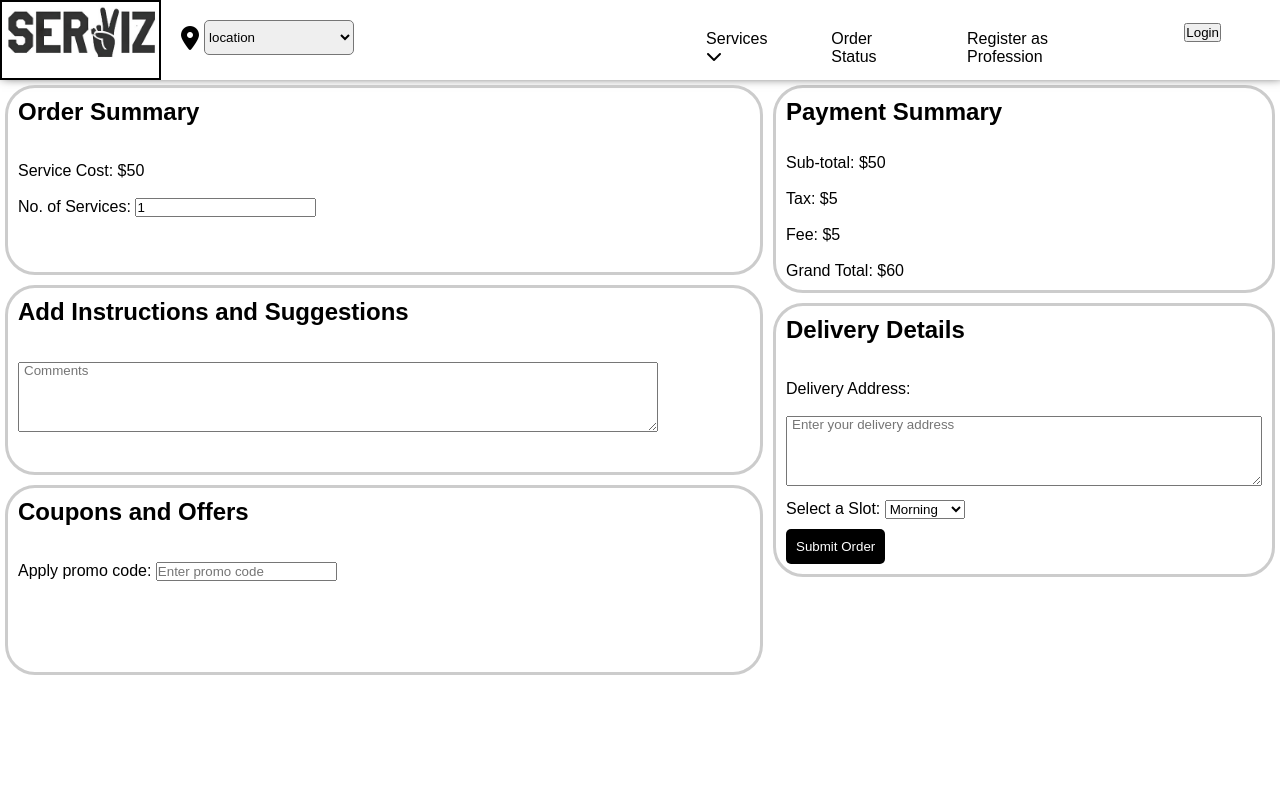
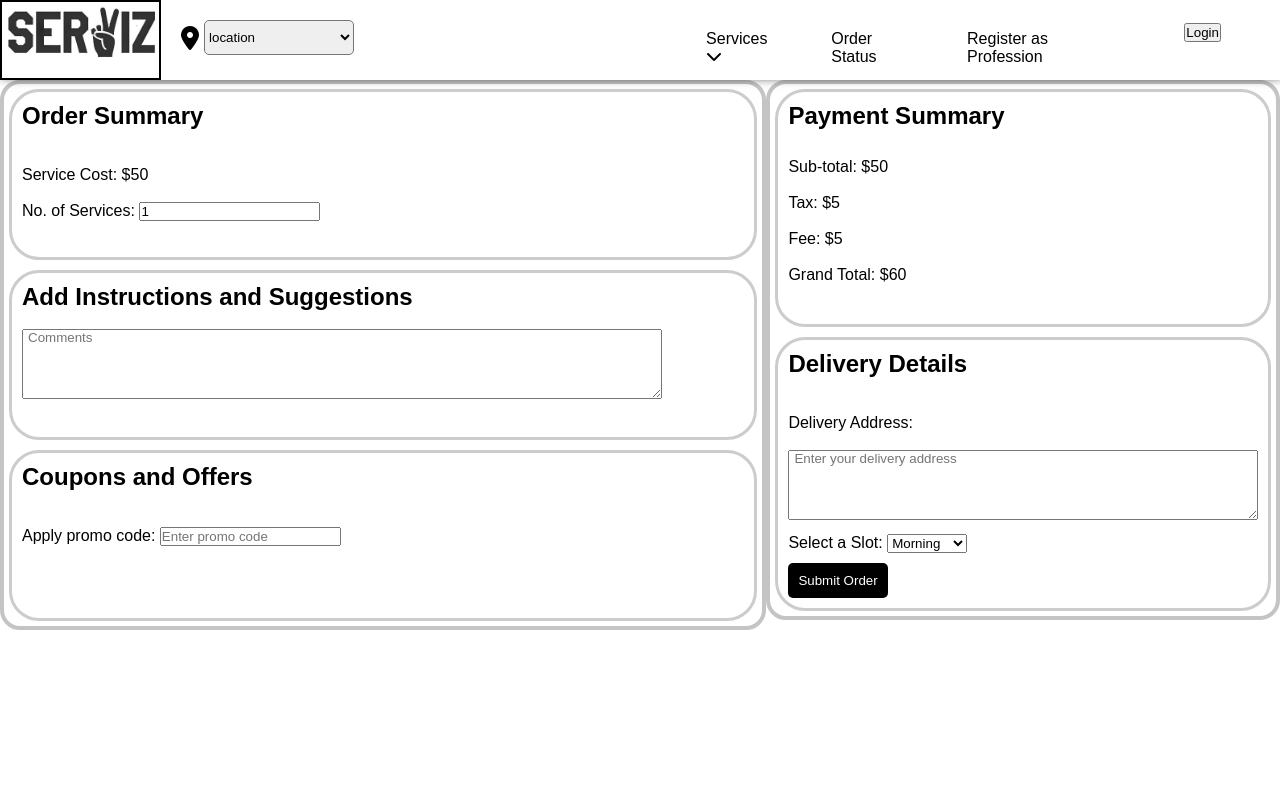
Before and after one commit to mahitha72/service, a plain HTML site: page urban-company/cart-status.html in a window 1280 px wide. Shown: the top 800 px of the page. Drawn offline with nearby package versions, Linux system fonts and the light colour scheme.

Commit message:
vamsi 1542

```diff
--- a/urban-company/style.css
+++ b/urban-company/style.css
@@ -383,14 +383,14 @@ font-weight: 600;
 #left-container {
   flex: 3;
   display: flex;
+  border: 3px solid rgb(198, 195, 195);
   flex-direction: column;
-  border-radius: 10px;
-  box-shadow: #919391;
+  border-radius: 20px;
   border-width: 4px;
-  height: 600px;
+  height: 550px;
 }
 
-#left-section1, #left-section2, #left-section3 {
+#left-section1 {
   flex: 1;
   border: 1px solid #ccc;
   margin: 5px;
@@ -398,8 +398,29 @@ font-weight: 600;
   position: relative;
   border-radius: 30px;
   border-width: 3px;
-  height: auto;
+  height: 200;
 }
+#left-section2 {
+  flex: 1;
+  border: 1px solid #ccc;
+  margin: 5px;
+  padding: 10px;
+  position: relative;
+  border-radius: 30px;
+  border-width: 3px;
+  height: 200;
+}
+#left-section3 {
+  flex: 1;
+  border: 1px solid #ccc;
+  margin: 5px;
+  padding: 10px;
+  position: relative;
+  border-radius: 30px;
+  border-width: 3px;
+  height: 200;
+}
+
 #comments {
 height: 70px;
 width: 50vw;
@@ -408,11 +429,12 @@ padding: 0 5px;
 #right-container {
   flex: 2;
   display: flex;
+  border: 3px solid rgb(198, 195, 195);
   flex-direction: column;
-  border-radius: 10px;
+  border-radius: 20px;
   box-shadow: #919391;
   border-width: 4px;
-  height: 200px;
+  height: 540px;
 }
 
 #right-section1 {
```
Also changed, not shown: urban-company/cart-status.html (+1 -1 lines).
